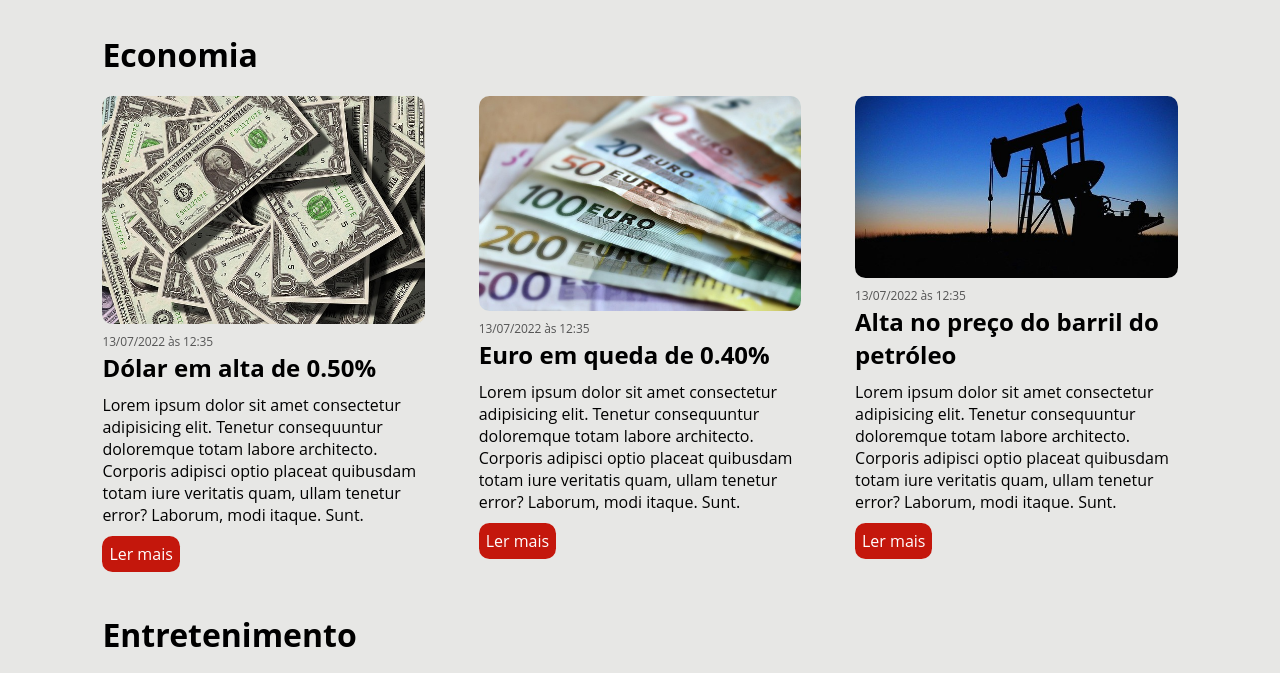
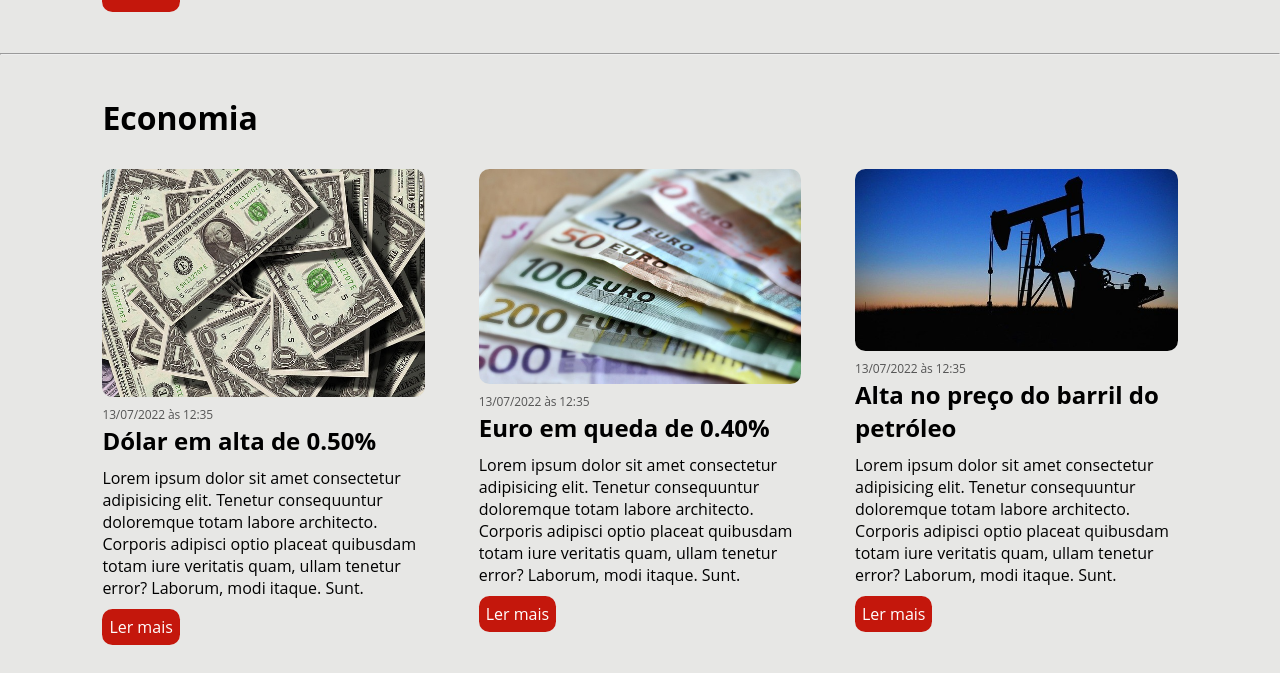
Before and after one commit to douglas-yokomizo/curso_ebac_frontend, a plain HTML site: page index.html in a window 1280 px wide. Shown: the part 1188-1861 px from the top of the page. Drawn offline with Linux system fonts and the light colour scheme.

Commit message:
dividers adicionados

```diff
--- a/index.html
+++ b/index.html
@@ -101,6 +101,7 @@
         </div>
       </article>
     </section>
+    <hr>
     <section>
       <h2 id="economy">Economia</h2>
       <div class="artigos">
@@ -148,6 +149,7 @@
       </article>
     </div>
     </section>
+    <hr>
     <section>
       <h2 id="entertainment">Entretenimento</h2>
       <div class="artigos">
@@ -198,6 +200,7 @@
       </article>
     </div>
     </section>
+    <hr>
     <section>
       <h2 id="technology">Tecnologia</h2>
       <div class="artigos">
--- a/style.css
+++ b/style.css
@@ -45,7 +45,7 @@ section {
 
 article {
     width: 30%;
-    margin-top: 20px;
+    margin-top: 30px;
 }
 
 article img {
```
